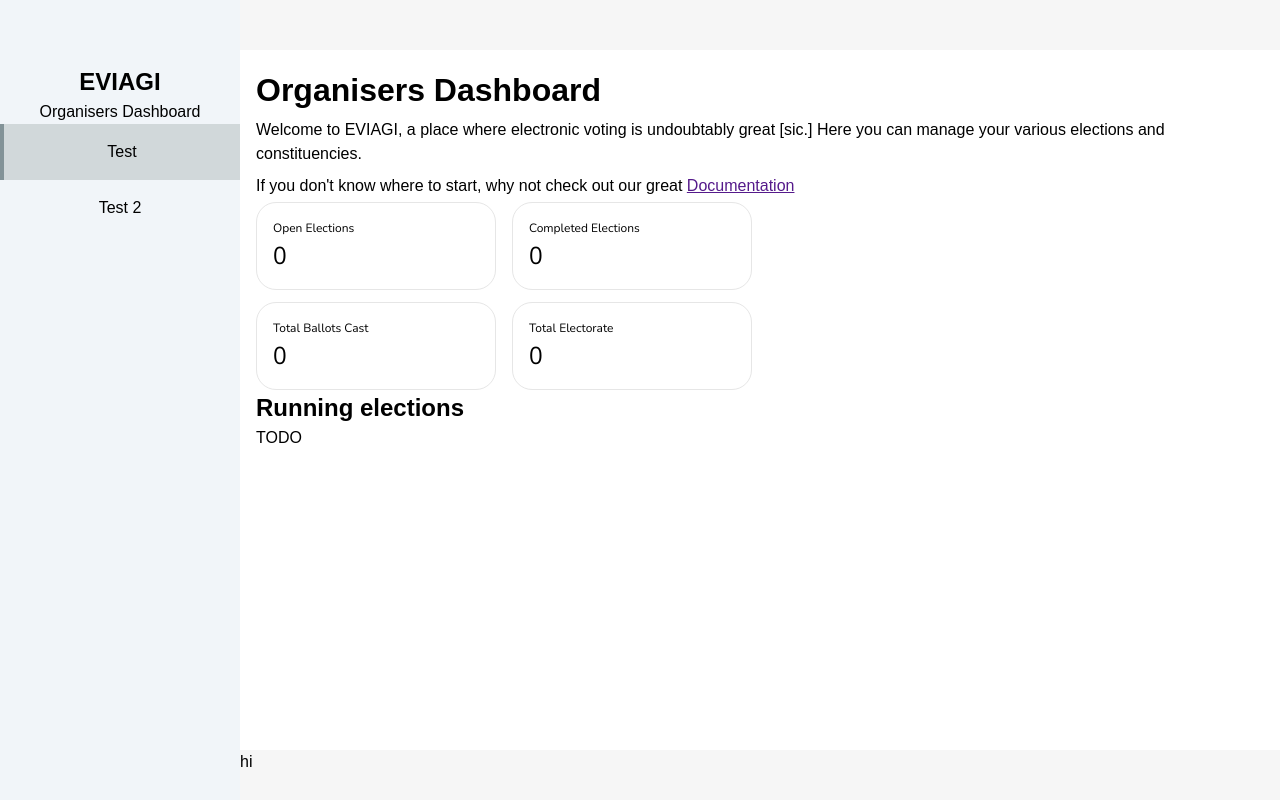
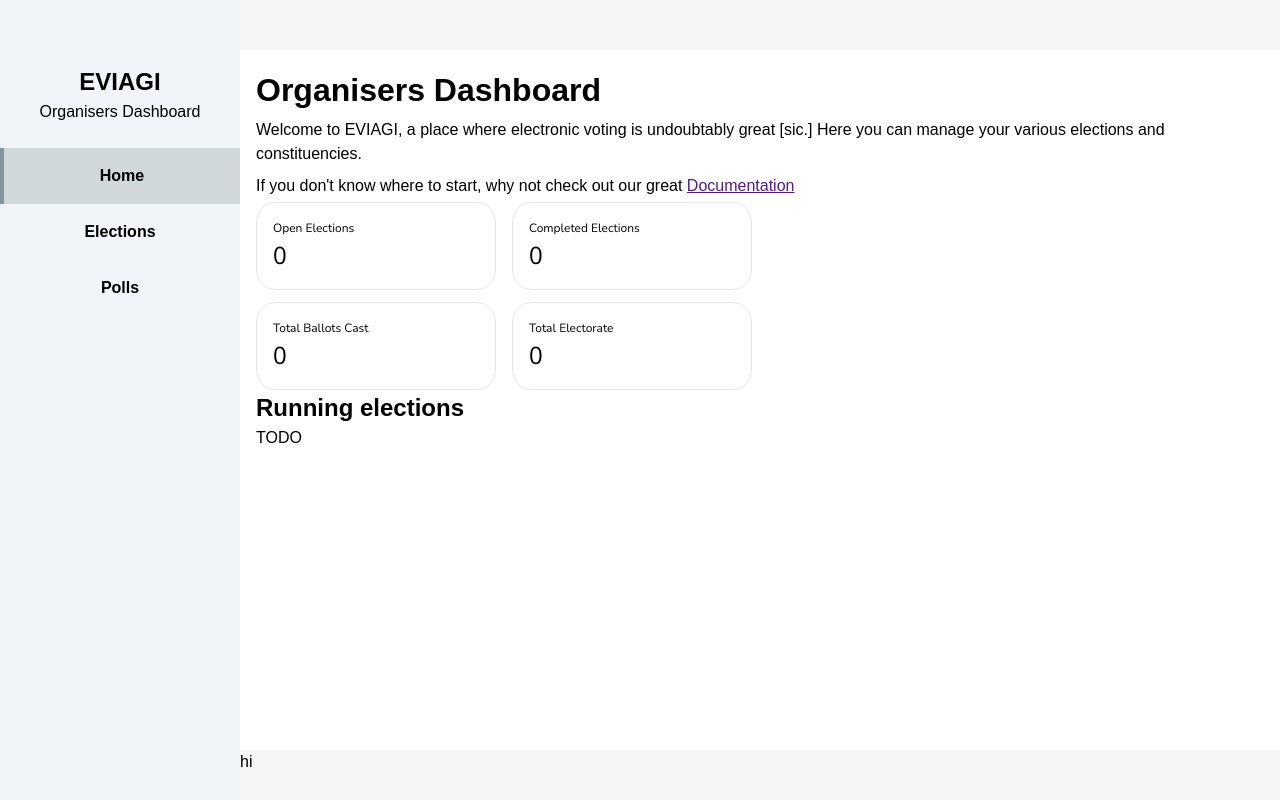
Before and after one commit to ParadauxIO/EVIAGI, a React (Vite) app in the folder frontend/: page /organisers in a window 1280 px wide. Built offline with nearby package versions, Linux system fonts and the light colour scheme.

Commit message:
Setup sidebar

```diff
--- a/frontend/src/components/organisers/OrganisersSidebar.jsx
+++ b/frontend/src/components/organisers/OrganisersSidebar.jsx
@@ -1,6 +1,18 @@
+import { useLocation, useNavigate } from "react-router-dom"
 import "./OrganisersSidebar.scss"
 
+function SidebarLink({current, to, label}) {
+    let navigate = useNavigate();
+    return (
+        <li className={current.pathname === to ? "active" : ""} onClick={() => navigate(to)}>
+            {label}
+        </li>
+    )
+}
+
 export default function OrganisersSidebar() {
+    const location = useLocation()
+
     return (
         <aside className="sidebar organisers-sidebar">
             <div className="heading">
@@ -9,8 +21,9 @@ export default function OrganisersSidebar() {
             </div>
 
             <ul className="links">
-                <li className="active">Test</li>
-                <li>Test 2</li>
+                <SidebarLink current={location} to="/organisers" label="Home"/>
+                <SidebarLink current={location} to="/organisers/elections" label="Elections"/>
+                <SidebarLink current={location} to="/" label="Polls"/>
             </ul>
         </aside>
     )
--- a/frontend/src/components/organisers/OrganisersSidebar.scss
+++ b/frontend/src/components/organisers/OrganisersSidebar.scss
@@ -9,10 +9,12 @@ aside.sidebar.organisers-sidebar {
     ul {
         list-style-type: none;
         padding: 0;
+        padding-top: 1.5rem;
 
         li {
             // background-color: red;
             text-align: center;
+            font-weight: 700;
             padding-block: 1rem;
         }
 
```
